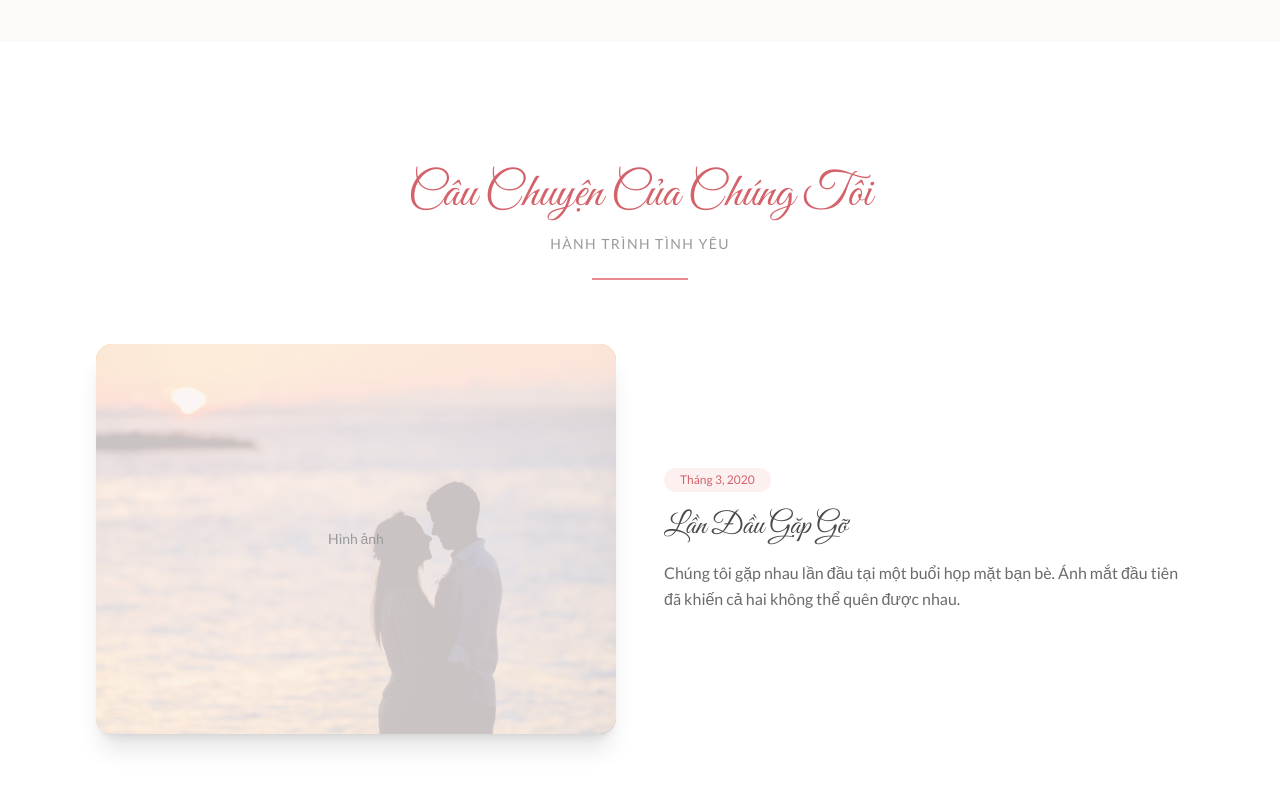
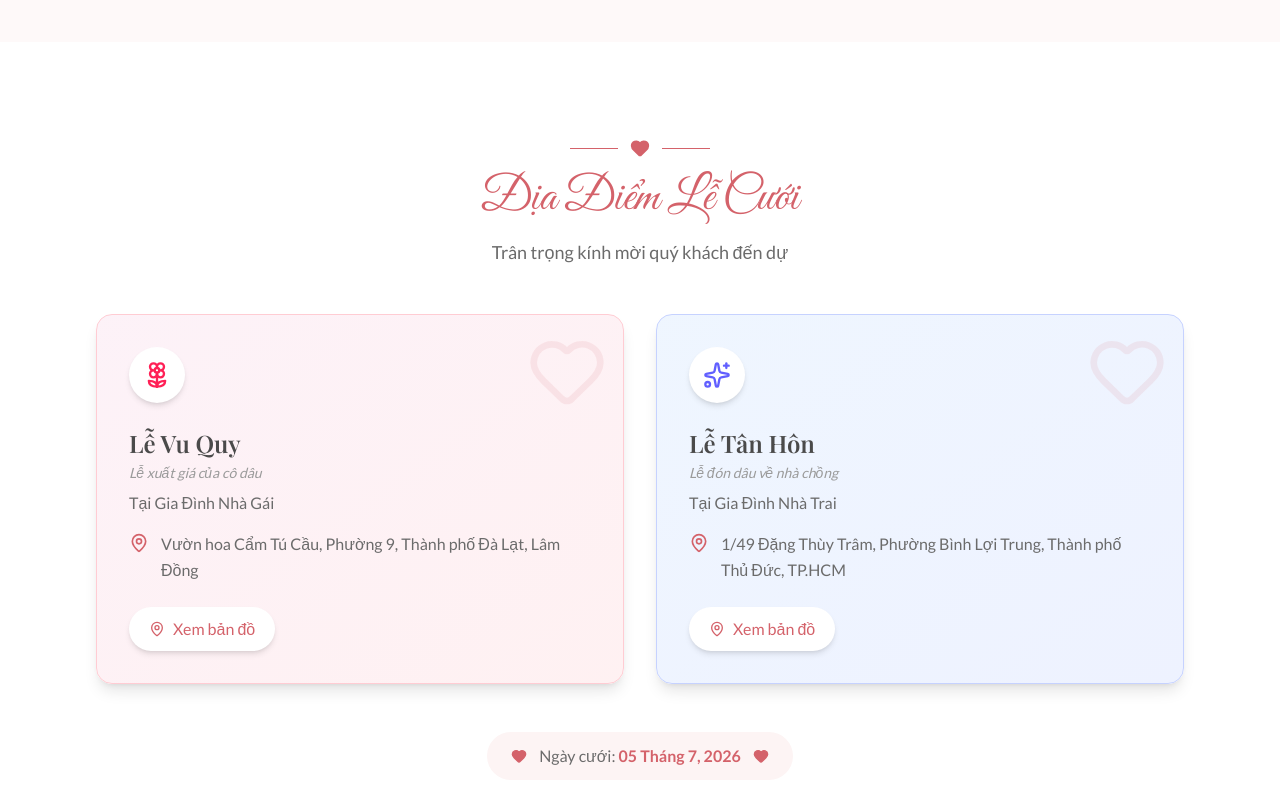
Before and after one commit to namgaxilem/mywedding, a Next.js app: page / in a window 1280 px wide. Shown: the part 1520-2320 px from the top of the page. Built offline with nearby package versions, Linux system fonts and the light colour scheme; no server answers; the database is empty.

Commit message:
add Vuquy section

```diff
--- a/app/layout.tsx
+++ b/app/layout.tsx
@@ -1,14 +1,26 @@
 import type { Metadata } from "next";
 import "./globals.css";
+import { WEDDING_CONFIG } from "@/lib/constants";
 
 export const metadata: Metadata = {
-  title: "Nam & Hiền - Wedding",
-  description: "Chúng tôi sắp kết hôn - 15 Tháng 3, 2026",
-  keywords: ["wedding", "đám cưới", "Nam", "Hiền"],
+  metadataBase: new URL("https://namgaxilem.netlify.app"),
+  title: `${WEDDING_CONFIG.groom.shortName} & ${WEDDING_CONFIG.bride.shortName} - Wedding`,
+  description: `Trân trọng kính mời bạn đến dự lễ cưới của ${WEDDING_CONFIG.groom.shortName} & ${WEDDING_CONFIG.bride.shortName} vào ngày ${WEDDING_CONFIG.weddingDateDisplay}. Hãy cùng chúng tôi chia sẻ niềm hạnh phúc trong ngày trọng đại này! 💒💍`,
+  keywords: ["wedding", "đám cưới", WEDDING_CONFIG.groom.shortName, WEDDING_CONFIG.bride.shortName],
   openGraph: {
-    title: "Nam & Hiền - Wedding",
-    description: "Chúng tôi sắp kết hôn - 15 Tháng 3, 2026",
+    title: `💒 ${WEDDING_CONFIG.groom.shortName} & ${WEDDING_CONFIG.bride.shortName} - Save The Date`,
+    description: `Trân trọng kính mời bạn đến dự lễ cưới của chúng tôi vào ngày ${WEDDING_CONFIG.weddingDateDisplay}. Sự hiện diện của bạn là niềm vinh hạnh lớn nhất! 💍✨`,
     type: "website",
+    siteName: `${WEDDING_CONFIG.groom.shortName} & ${WEDDING_CONFIG.bride.shortName} Wedding`,
+    locale: "vi_VN",
+    images: [
+      {
+        url: WEDDING_CONFIG.hero.backgroundImage,
+        width: 1200,
+        height: 630,
+        alt: `Ảnh cưới ${WEDDING_CONFIG.groom.shortName} & ${WEDDING_CONFIG.bride.shortName}`,
+      },
+    ],
   },
 };
 
--- a/app/page.tsx
+++ b/app/page.tsx
@@ -1,6 +1,7 @@
 import Header from "@/components/Header";
 import HeroSection from "@/components/HeroSection";
 import WeddingCalendar from "@/components/WeddingCalendar";
+import VenueSection from "@/components/VenueSection";
 import StorySection from "@/components/StorySection";
 import GallerySection from "@/components/GallerySection";
 import EventsSection from "@/components/EventsSection";
@@ -20,6 +21,7 @@ export default function Home() {
       <main className="pb-20">
         <HeroSection />
         <WeddingCalendar />
+        <VenueSection />
         <StorySection />
         <GallerySection />
         <EventsSection />
--- /dev/null
+++ b/components/VenueSection.tsx
@@ -0,0 +1,142 @@
+"use client";
+
+import { motion } from "framer-motion";
+import { MapPin, Heart, Flower2, Sparkles } from "lucide-react";
+import { WEDDING_CONFIG } from "@/lib/constants";
+import { ANIMATION_VARIANTS } from "@/lib/theme";
+
+export default function VenueSection() {
+  const { venue, groom, bride } = WEDDING_CONFIG;
+
+  const venues = [
+    {
+      ...venue.brideFamily,
+      icon: Flower2,
+      gradient: "from-pink-50 to-rose-50",
+      iconColor: "text-rose-500",
+      borderColor: "border-rose-200",
+    },
+    {
+      ...venue.groomFamily,
+      icon: Sparkles,
+      gradient: "from-blue-50 to-indigo-50",
+      iconColor: "text-indigo-500",
+      borderColor: "border-indigo-200",
+    },
+  ];
+
+  return (
+    <section id="venue" className="py-16 md:py-24 bg-white">
+      <div className="max-w-6xl mx-auto px-4 sm:px-6 lg:px-8">
+        {/* Section Header */}
+        <motion.div
+          initial="hidden"
+          whileInView="visible"
+          viewport={{ once: true, margin: "-100px" }}
+          variants={ANIMATION_VARIANTS.staggerContainer}
+          className="text-center mb-12"
+        >
+          <motion.div variants={ANIMATION_VARIANTS.fadeInDown} className="flex items-center justify-center gap-3 mb-4">
+            <div className="h-px w-12 bg-[var(--color-primary)]"></div>
+            <Heart className="w-5 h-5 text-[var(--color-primary)] fill-[var(--color-primary)]" />
+            <div className="h-px w-12 bg-[var(--color-primary)]"></div>
+          </motion.div>
+
+          <motion.h2
+            variants={ANIMATION_VARIANTS.fadeInDown}
+            className="font-script text-4xl md:text-5xl text-[var(--color-primary)] mb-4"
+          >
+            {venue.title}
+          </motion.h2>
+
+          <motion.p
+            variants={ANIMATION_VARIANTS.fadeIn}
+            className="text-[var(--color-text-secondary)] text-lg max-w-2xl mx-auto"
+          >
+            {venue.subtitle}
+          </motion.p>
+        </motion.div>
+
+        {/* Venue Cards */}
+        <motion.div
+          initial="hidden"
+          whileInView="visible"
+          viewport={{ once: true, margin: "-50px" }}
+          variants={ANIMATION_VARIANTS.staggerContainer}
+          className="grid md:grid-cols-2 gap-8"
+        >
+          {venues.map((item, index) => (
+            <motion.div
+              key={item.title}
+              variants={ANIMATION_VARIANTS.slideInUp}
+              className={`relative bg-gradient-to-br ${item.gradient} rounded-2xl p-8 border ${item.borderColor} shadow-lg hover:shadow-xl transition-shadow duration-300`}
+            >
+              {/* Icon */}
+              <div className={`inline-flex items-center justify-center w-14 h-14 rounded-full bg-white shadow-md mb-6 ${item.iconColor}`}>
+                <item.icon className="w-7 h-7" />
+              </div>
+
+              {/* Title */}
+              <h3 className="font-serif text-2xl font-semibold text-[var(--color-text-primary)] mb-1">
+                {item.title}
+              </h3>
+
+              {/* Description */}
+              {"description" in item && item.description && (
+                <p className="text-sm text-[var(--color-text-muted)] italic mb-2">
+                  {item.description}
+                </p>
+              )}
+
+              {/* Family Name */}
+              <p className="text-[var(--color-text-secondary)] font-medium mb-4">
+                {item.familyName}
+              </p>
+
+              {/* Address */}
+              <div className="flex items-start gap-3 mb-6">
+                <MapPin className="w-5 h-5 text-[var(--color-primary)] mt-0.5 flex-shrink-0" />
+                <p className="text-[var(--color-text-secondary)] leading-relaxed">
+                  {item.address}
+                </p>
+              </div>
+
+              {/* Map Button */}
+              <a
+                href={item.mapUrl}
+                target="_blank"
+                rel="noopener noreferrer"
+                className="inline-flex items-center gap-2 px-5 py-2.5 bg-white rounded-full text-[var(--color-primary)] font-medium shadow-md hover:shadow-lg transition-all duration-300 hover:scale-105"
+              >
+                <MapPin className="w-4 h-4" />
+                Xem bản đồ
+              </a>
+
+              {/* Decorative Element */}
+              <div className="absolute top-4 right-4 opacity-10">
+                <Heart className="w-20 h-20 text-[var(--color-primary)]" />
+              </div>
+            </motion.div>
+          ))}
+        </motion.div>
+
+        {/* Wedding Date Reminder */}
+        <motion.div
+          initial="hidden"
+          whileInView="visible"
+          viewport={{ once: true }}
+          variants={ANIMATION_VARIANTS.fadeIn}
+          className="mt-12 text-center"
+        >
+          <div className="inline-flex items-center gap-3 px-6 py-3 bg-[var(--color-bg-tertiary)] rounded-full">
+            <Heart className="w-4 h-4 text-[var(--color-primary)] fill-[var(--color-primary)]" />
+            <span className="text-[var(--color-text-secondary)]">
+              Ngày cưới: <strong className="text-[var(--color-primary)]">{WEDDING_CONFIG.weddingDateDisplay}</strong>
+            </span>
+            <Heart className="w-4 h-4 text-[var(--color-primary)] fill-[var(--color-primary)]" />
+          </div>
+        </motion.div>
+      </div>
+    </section>
+  );
+}
--- a/lib/constants.ts
+++ b/lib/constants.ts
@@ -67,6 +67,26 @@ export const WEDDING_CONFIG = {
       { id: 5, src: "/images/gallery-5.jpg", alt: "Khoảnh khắc 5" },
       { id: 6, src: "/images/gallery-6.jpg", alt: "Khoảnh khắc 6" },
     ],
+  },
+
+  // Venue Section (Lễ Vu Quy & Lễ Tân Hôn)
+  venue: {
+    title: "Địa Điểm Lễ Cưới",
+    subtitle: "Trân trọng kính mời quý khách đến dự",
+    brideFamily: {
+      title: "Lễ Vu Quy",
+      familyName: "Tại Gia Đình Nhà Gái",
+      description: "Lễ xuất giá của cô dâu",
+      address: "Vườn hoa Cẩm Tú Cầu, Phường 9, Thành phố Đà Lạt, Lâm Đồng",
+      mapUrl: "https://maps.google.com/?q=Vuon+hoa+Cam+Tu+Cau+Da+Lat",
+    },
+    groomFamily: {
+      title: "Lễ Tân Hôn",
+      familyName: "Tại Gia Đình Nhà Trai",
+      description: "Lễ đón dâu về nhà chồng",
+      address: "1/49 Đặng Thùy Trâm, Phường Bình Lợi Trung, Thành phố Thủ Đức, TP.HCM",
+      mapUrl: "https://maps.google.com/?q=1%2F49+Dang+Thuy+Tram+Binh+Loi+Trung+Thu+Duc",
+    },
   },
 
   // The Big Day Section
```
